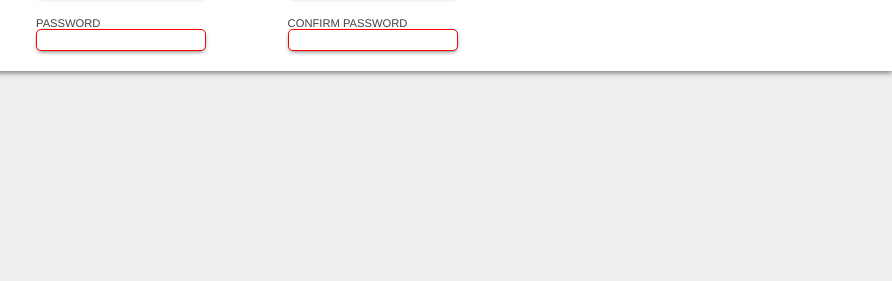
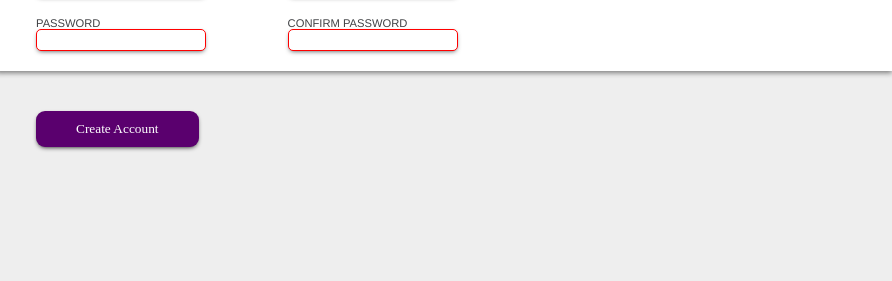
Before and after one commit to mustafa-bhatti/Sign-up-Form, a plain HTML site: page index.html in a window 1280 px wide. Shown: the part 455-736 px from the top of the page, 388-1280 px from the left. Drawn offline with Linux system fonts and the light colour scheme; a web font is replaced by a local one.

Commit message:
add the create account button

```diff
--- a/index.html
+++ b/index.html
@@ -69,8 +69,11 @@
 
                             </div>
                         </div>
+                    </div>
+                    <div class="right-bottom">
+                        <button type="submit">Create Account</button>
+                    </div>
                 </form>
-             </div>
         </div>
 
 
--- a/styles.css
+++ b/styles.css
@@ -128,3 +128,18 @@ input:valid:required{
     gap: 20px;
 
 }
+
+button {
+    padding: 10px 40px;
+    box-shadow: 0px 2px 5px -2px black;
+    outline: none;
+    border: none;
+    color: white;
+    background-color: rgb(90, 0, 110);
+    -webkit-border-radius: 9px;
+    -moz-border-radius: 9px;
+    -ms-border-radius: 9px;
+    -o-border-radius: 9px;
+    border-radius: 9px;
+    margin: 40px 40px;
+}
```
